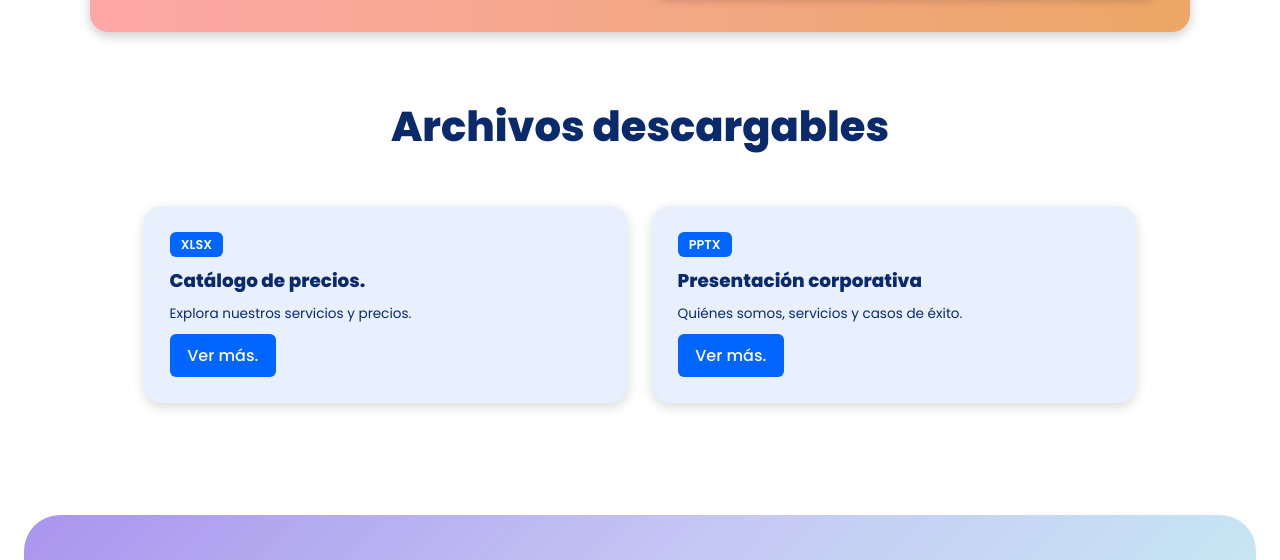
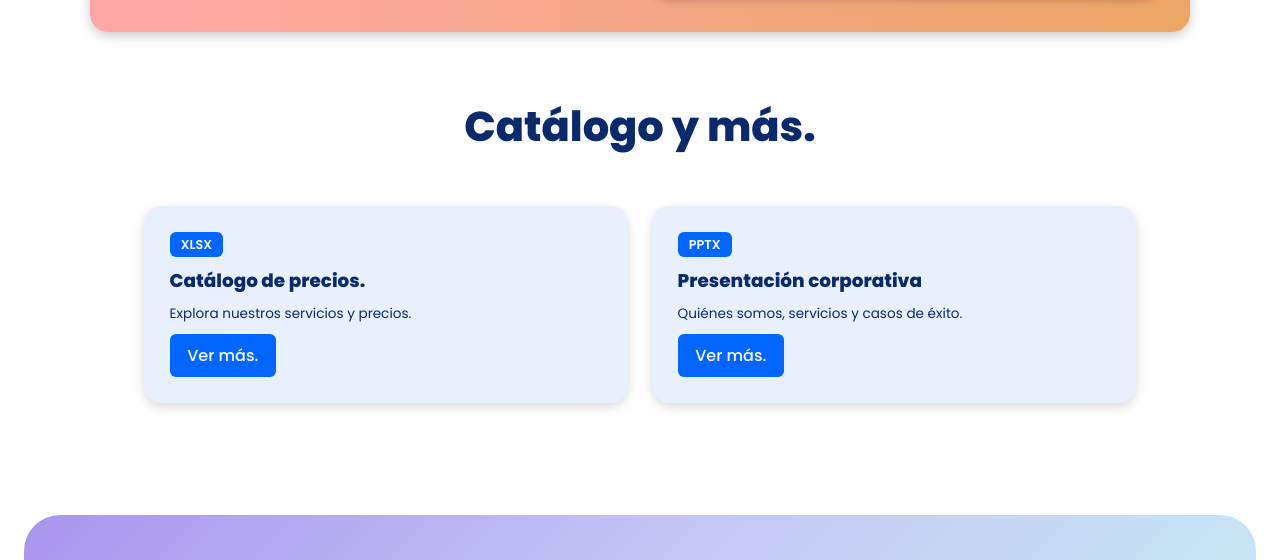
Before and after one commit to CristhianBautistaJimenez/learntech, a plain HTML site: page multimedia.html in a window 1280 px wide. Shown: the part 1827-2387 px from the top of the page. Drawn offline with Linux system fonts and the light colour scheme.

Commit message:
Update multimedia.html

```diff
--- a/multimedia.html
+++ b/multimedia.html
@@ -28,7 +28,7 @@
 <article class="servicio s2"><div><h3>Santiago de Querétaro</h3><p>Plaza Ubika Universidad, Av. Universidad 370, La Piedad, 76150 Santiago de Querétaro, Qro.</p></div>
 <div class="video"><iframe src="https://www.google.com/maps/embed?pb=!1m14!1m12!1m3!1d1616.3236265290393!2d-100.41390060676412!3d20.59427122419647!2m3!1f0!2f0!3f0!3m2!1i1024!2i768!4f13.1!5e0!3m2!1ses-419!2smx!4v1795124827317!5m2!1ses-419!2smx" width="400" height="300" style="border:0;" allowfullscreen="" loading="lazy" referrerpolicy="strict-origin-when-cross-origin"></iframe></div></article>
 
-<section class="archivos"><h2>Archivos descargables</h2><div class="archivos-grid">
+<section class="archivos"><h2>Catálogo y más.</h2><div class="archivos-grid">
 <article class="archivo"><span class="tipo">XLSX</span><h3>Catálogo de precios.</h3><p>Explora nuestros servicios y precios.</p><a class="btn" href="https://docs.google.com/spreadsheets/d/e/2PACX-1vR2BFp02cAA7509Tayd8s0z15B3Dk0edvCP9NL9uPC6mtkfZIy1rvbwa7gojE8yS9ogKK5jCuwJ_uyF/pubhtml" download>Ver más.</a></article>
 <article class="archivo"><span class="tipo">PPTX</span><h3>Presentación corporativa</h3><p>Quiénes somos, servicios y casos de éxito.</p><a class="btn" href="archivos/presentacion-learntech.pptx" download>Ver más.</a></article>
 </div></section>
```
